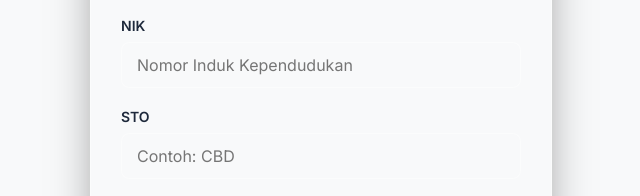
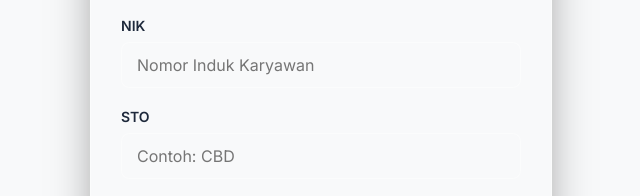
Before and after one commit to ANZISROHMAN1/KEY-MANAGEMENT-ODC, a plain HTML site: page user.html in a window 1280 px wide. Both pictures are taken after a click on the link "Daftar di sini". Shown: the part 381-577 px from the top of the page, 319-959 px from the left. Drawn offline with Linux system fonts and the light colour scheme; no server answers.

Commit message:
fix(register): change NIK placeholder to Nomor Induk Karyawan

```diff
--- a/user.html
+++ b/user.html
@@ -45,7 +45,7 @@
         </div>
         <div class="form-group">
           <label>NIK</label>
-          <input type="text" id="r_nik" required placeholder="Nomor Induk Kependudukan">
+          <input type="text" id="r_nik" required placeholder="Nomor Induk Karyawan">
         </div>
         <div class="form-group">
           <label>STO</label>
```
